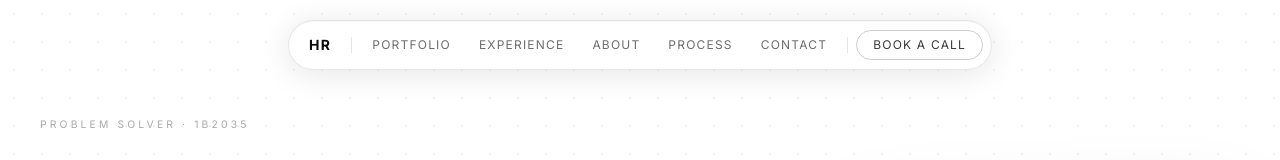
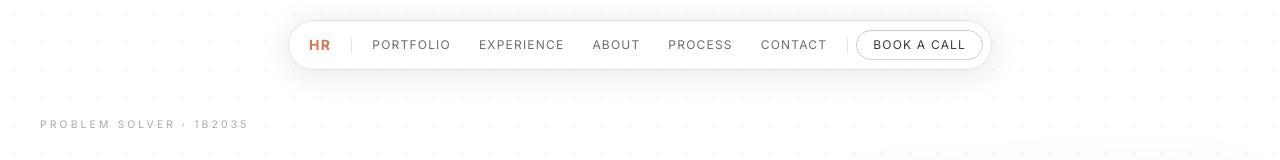
Before and after one commit to chutzpah-os/hr-portal, a Next.js app in the folder frontend/: page / in a window 1280 px wide. Shown: the top 160 px of the page. Built offline with nearby package versions, Linux system fonts and the light colour scheme; a web font is replaced by a local one.

Commit message:
feat(header): terracotta color for HR logo

```diff
--- a/frontend/src/components/layout/Header.tsx
+++ b/frontend/src/components/layout/Header.tsx
@@ -39,7 +39,7 @@ export default function Header() {
           onMouseEnter={(e) => (e.currentTarget.style.backgroundColor = 'rgba(10,10,15,0.07)')}
           onMouseLeave={(e) => (e.currentTarget.style.backgroundColor = 'transparent')}
         >
-          <span className="text-sm font-bold uppercase tracking-widest">HR</span>
+          <span className="text-sm font-bold uppercase tracking-widest" style={{ color: 'var(--accent)' }}>HR</span>
         </Link>
 
         {/* Separator */}
```
